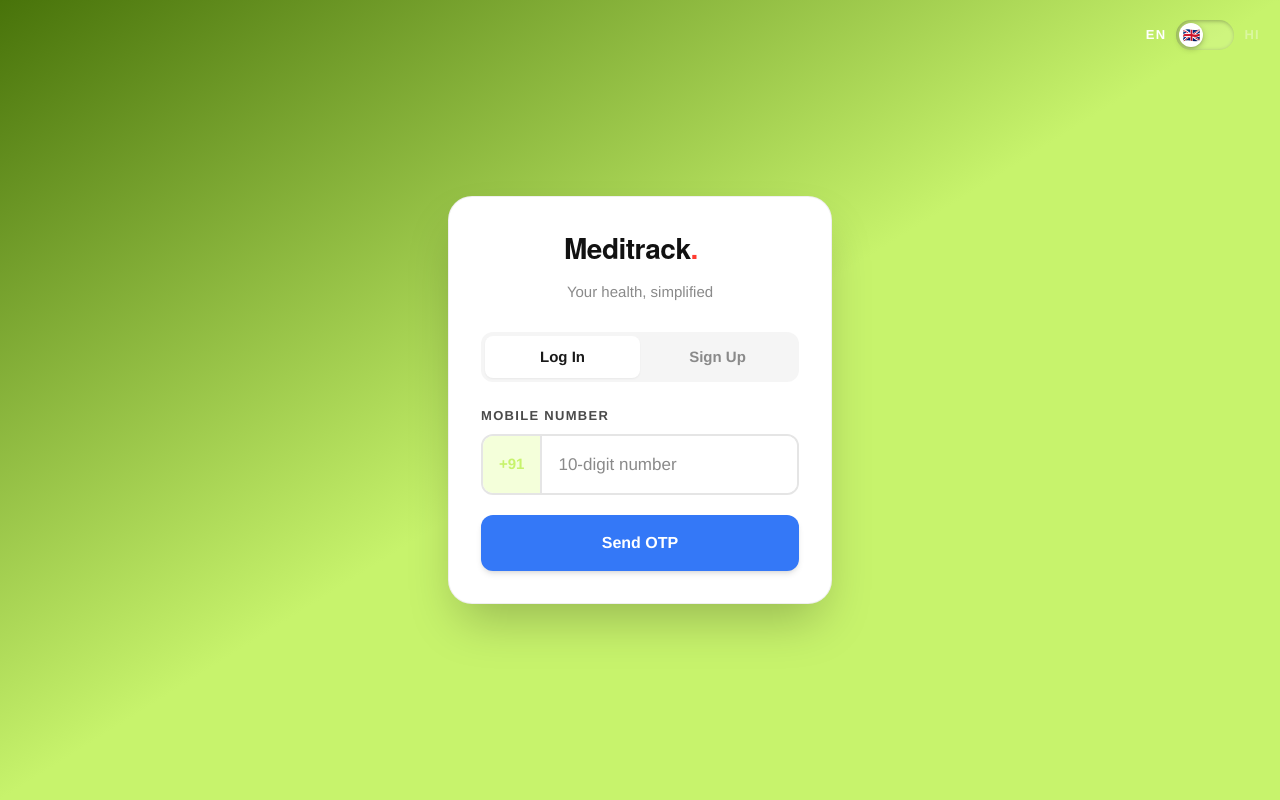
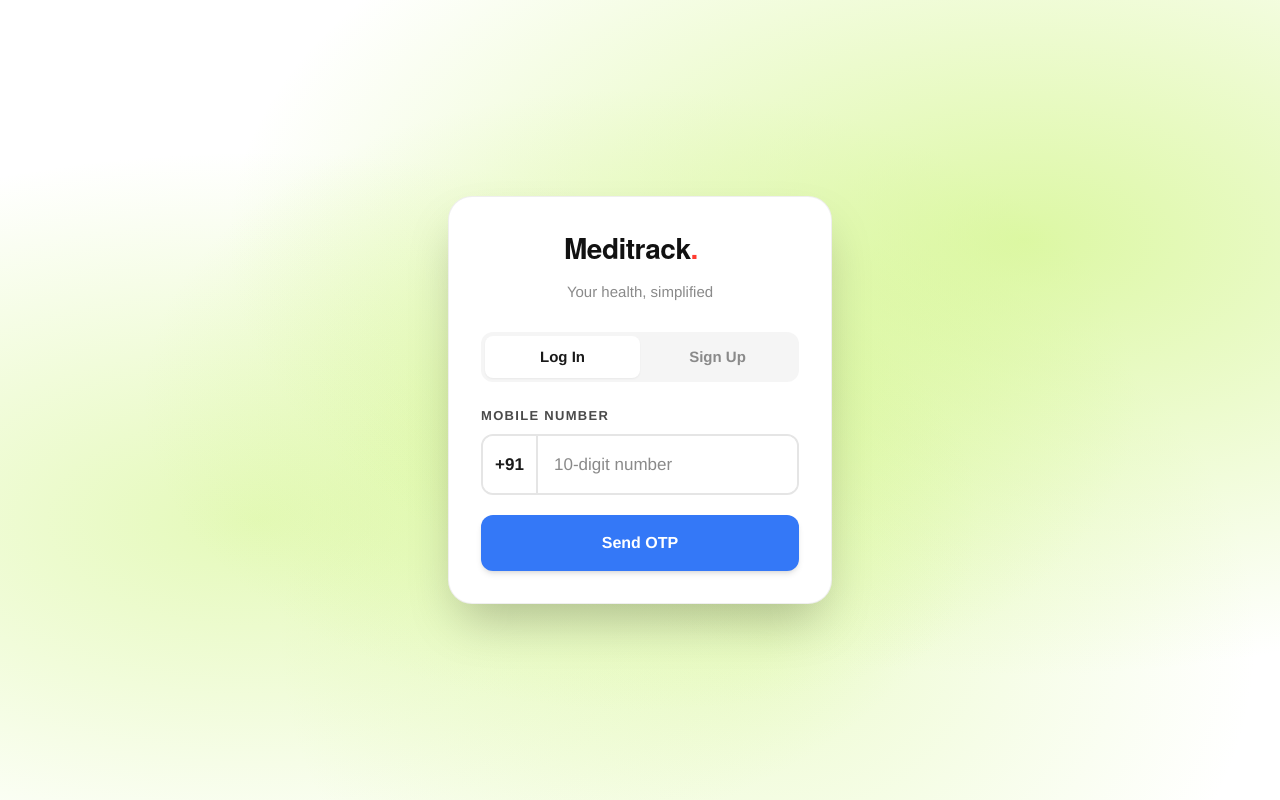
Before and after one commit to radcool22/meditrack_v3, a React (Vite) app in the folder client/: page /login in a window 1280 px wide. Built offline with nearby package versions, Linux system fonts and the light colour scheme.

Commit message:
v3.8 - made simple UI changes

```diff
--- a/client/src/pages/LoginPage.jsx
+++ b/client/src/pages/LoginPage.jsx
@@ -3,11 +3,16 @@ import logo from '../assets/logo.svg'
 import { useNavigate } from 'react-router-dom'
 import { useTranslation } from 'react-i18next'
 import { useAuth } from '../context/AuthContext'
-import LangToggle from '../components/LangToggle'
 import axios from 'axios'
 
-const PHONE_RE = /^[6-9]\d{9}$/
+const INDIA_RE = /^[6-9]\d{9}$/
+const USA_RE   = /^\d{10}$/
 const DEV_TEST_PHONE = '0000000000'
+
+const COUNTRY_CODES = [
+  { code: '+91', label: '+91', maxLen: 10, validate: (p) => INDIA_RE.test(p) },
+  { code: '+1',  label: '+1',  maxLen: 10, validate: (p) => USA_RE.test(p) },
+]
 
 export default function LoginPage() {
   const { t } = useTranslation()
@@ -15,6 +20,7 @@ export default function LoginPage() {
   const navigate = useNavigate()
 
   const [mode, setMode] = useState('login') // 'login' | 'signup'
+  const [countryCode, setCountryCode] = useState('+91')
   const [phone, setPhone] = useState('')
   const [otp, setOtp] = useState('')
   const [step, setStep] = useState('phone') // 'phone' | 'otp'
@@ -27,16 +33,23 @@ export default function LoginPage() {
   const [nameError, setNameError] = useState('')
   const [savedToken, setSavedToken] = useState(null)
 
+  const selectedCountry = COUNTRY_CODES.find(c => c.code === countryCode) ?? COUNTRY_CODES[0]
+
+  function isValidPhone(p) {
+    if (p === DEV_TEST_PHONE) return true
+    return selectedCountry.validate(p)
+  }
+
   async function handleSendOtp(e) {
     e.preventDefault()
     setError('')
-    if (!PHONE_RE.test(phone) && phone !== DEV_TEST_PHONE) {
+    if (!isValidPhone(phone)) {
       setError(t('invalid_phone'))
       return
     }
     setLoading(true)
     try {
-      await axios.post('/api/auth/send-otp', { phone_number: `+91${phone}`, mode })
+      await axios.post('/api/auth/send-otp', { phone_number: `${countryCode}${phone}`, mode })
       setStep('otp')
     } catch (err) {
       const data = err.response?.data
@@ -54,7 +67,7 @@ export default function LoginPage() {
     setLoading(true)
     try {
       const { data } = await axios.post('/api/auth/verify-otp', {
-        phone_number: `+91${phone}`,
+        phone_number: `${countryCode}${phone}`,
         otp_code: otp,
       })
       login(data.token, data.user)
@@ -92,12 +105,18 @@ export default function LoginPage() {
   }
 
   return (
-    <div className="min-h-screen bg-gradient-to-br from-teal-900 via-teal-700 to-teal-500 font-sans flex flex-col items-center justify-center px-4">
-
-      {/* Language toggle */}
-      <div className="absolute top-5 right-5">
-        <LangToggle dark />
-      </div>
+    <div
+      className="min-h-screen font-sans flex flex-col items-center justify-center px-4"
+      style={{
+        background: `
+          radial-gradient(ellipse at 80% 30%, rgba(199,243,108,0.62) 0%, transparent 55%),
+          radial-gradient(ellipse at 50% 50%, rgba(199,243,108,0.38) 0%, transparent 55%),
+          radial-gradient(ellipse at 20% 65%, rgba(199,243,108,0.48) 0%, transparent 50%),
+          radial-gradient(ellipse at 60% 80%, rgba(199,243,108,0.32) 0%, transparent 45%),
+          #ffffff
+        `.replace(/\s+/g, ' ').trim(),
+      }}
+    >
 
       {/* Card */}
       <div className="w-full max-w-sm bg-card border border-ink-200/60 rounded-3xl p-8 shadow-2xl">
@@ -137,13 +156,19 @@ export default function LoginPage() {
                 {t('phone_label')}
               </label>
               <div className="flex items-stretch border-2 border-ink-200 rounded-xl overflow-hidden focus-within:border-accent-500 transition-colors">
-                <span className="px-4 flex items-center bg-teal-50 text-teal-700 text-[15px] font-semibold border-r-2 border-ink-200 select-none shrink-0">
-                  +91
-                </span>
+                <select
+                  value={countryCode}
+                  onChange={(e) => { setCountryCode(e.target.value); setPhone('') }}
+                  className="bg-white text-ink-900 text-[17px] font-bold px-3 py-4 border-r-2 border-ink-200 outline-none shrink-0 cursor-pointer appearance-none"
+                >
+                  {COUNTRY_CODES.map(c => (
+                    <option key={c.code} value={c.code}>{c.label}</option>
+                  ))}
+                </select>
                 <input
                   type="tel"
                   inputMode="numeric"
-                  maxLength={10}
+                  maxLength={selectedCountry.maxLen}
                   value={phone}
                   onChange={(e) => setPhone(e.target.value.replace(/\D/g, ''))}
                   placeholder={t('phone_placeholder')}
@@ -175,7 +200,7 @@ export default function LoginPage() {
                 value={otp}
                 onChange={(e) => setOtp(e.target.value.replace(/\D/g, ''))}
                 placeholder="— — — — — —"
-                className="w-full border-2 border-ink-200 focus:border-teal-600 rounded-xl px-4 py-4 text-center text-2xl font-bold tracking-[0.5em] text-ink-900 outline-none transition-colors bg-white placeholder-ink-200"
+                className="w-full border-2 border-ink-200 focus:border-accent-500 rounded-xl px-4 py-4 text-center text-2xl font-bold tracking-[0.5em] text-ink-900 outline-none transition-colors bg-white placeholder-ink-200"
                 autoFocus
               />
             </div>
@@ -233,7 +258,7 @@ export default function LoginPage() {
                   placeholder={t('name_placeholder')}
                   maxLength={60}
                   autoFocus
-                  className="w-full border-2 border-ink-200 focus:border-teal-600 rounded-xl px-4 py-4 text-[17px] font-medium text-ink-900 placeholder-ink-400 outline-none transition-colors bg-white"
+                  className="w-full border-2 border-ink-200 focus:border-accent-500 rounded-xl px-4 py-4 text-[17px] font-medium text-ink-900 placeholder-ink-400 outline-none transition-colors bg-white"
                 />
               </div>
               {nameError && <p className="text-[13px] text-red-500 font-medium">{nameError}</p>}
```
Also changed, not shown: 2 other files (tests, documents, lock files or other folders).
